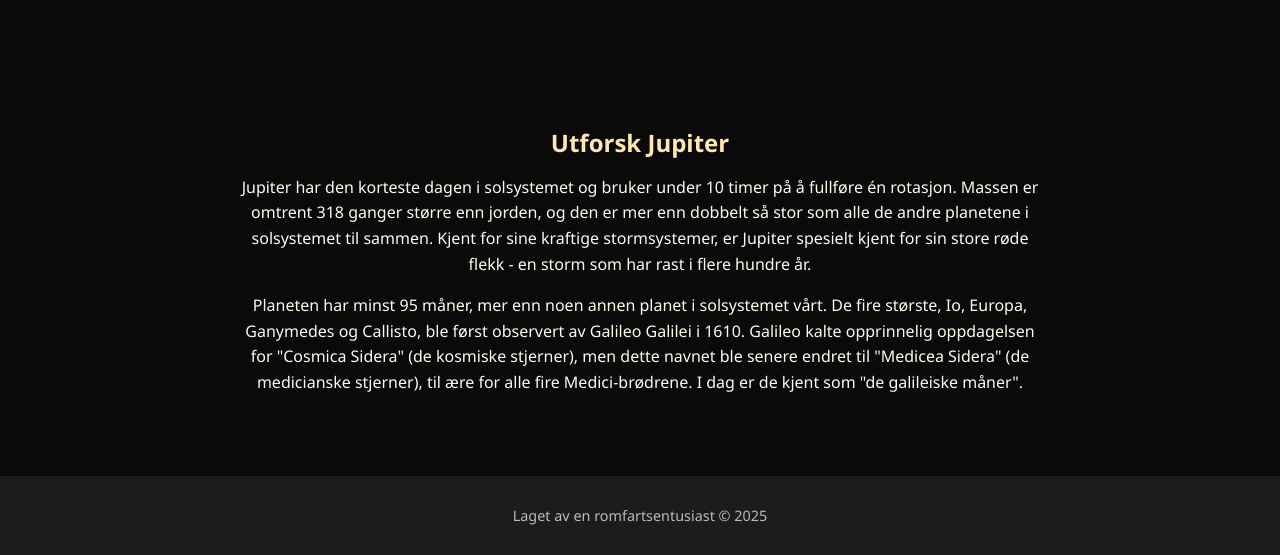
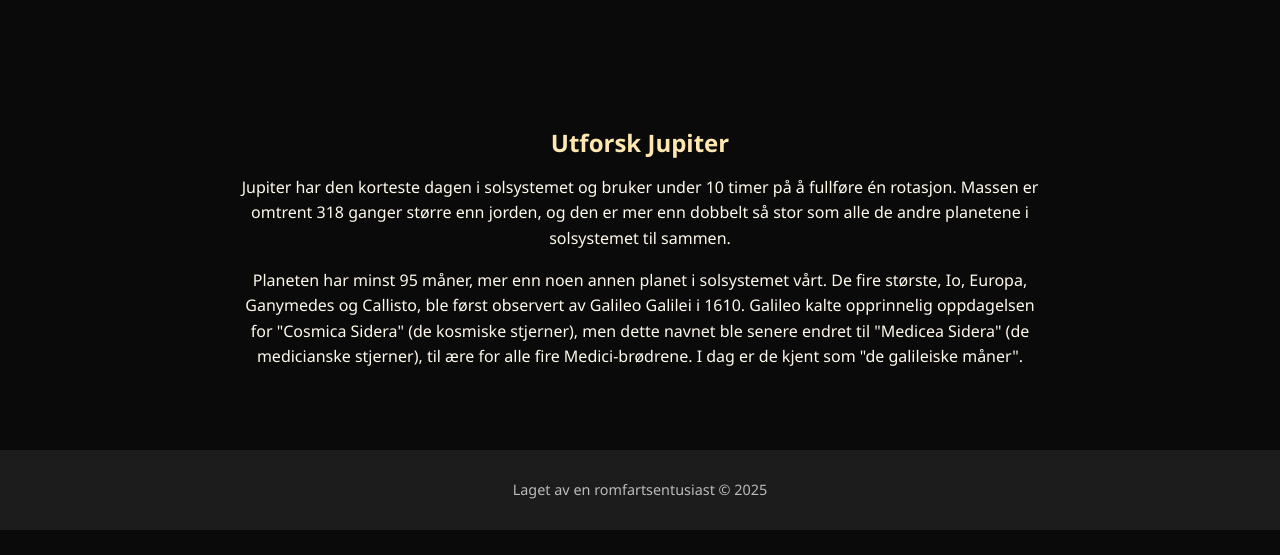
Before and after one commit to vildesv/jupiter, a plain HTML site: page index.html in a window 1280 px wide. Shown: the part 1594-2149 px from the top of the page. After the commit the page ends 2124 px from the top, so only its background shows below. Drawn offline with Linux system fonts and the light colour scheme.

Commit message:
small edit

```diff
--- a/index.html
+++ b/index.html
@@ -58,7 +58,6 @@
     <p>
       Jupiter har den korteste dagen i solsystemet og bruker under 10 timer på å fullføre én rotasjon.
       Massen er omtrent 318 ganger større enn jorden, og den er mer enn dobbelt så stor som alle de andre planetene i solsystemet til sammen.
-      Kjent for sine kraftige stormsystemer, er Jupiter spesielt kjent for sin store røde flekk - en storm som har rast i flere hundre år.
     </p>
     <p>
       Planeten har minst 95 måner, mer enn noen annen planet i solsystemet vårt. De fire største, Io, Europa, Ganymedes og Callisto, ble først observert av Galileo Galilei i 1610.
```
